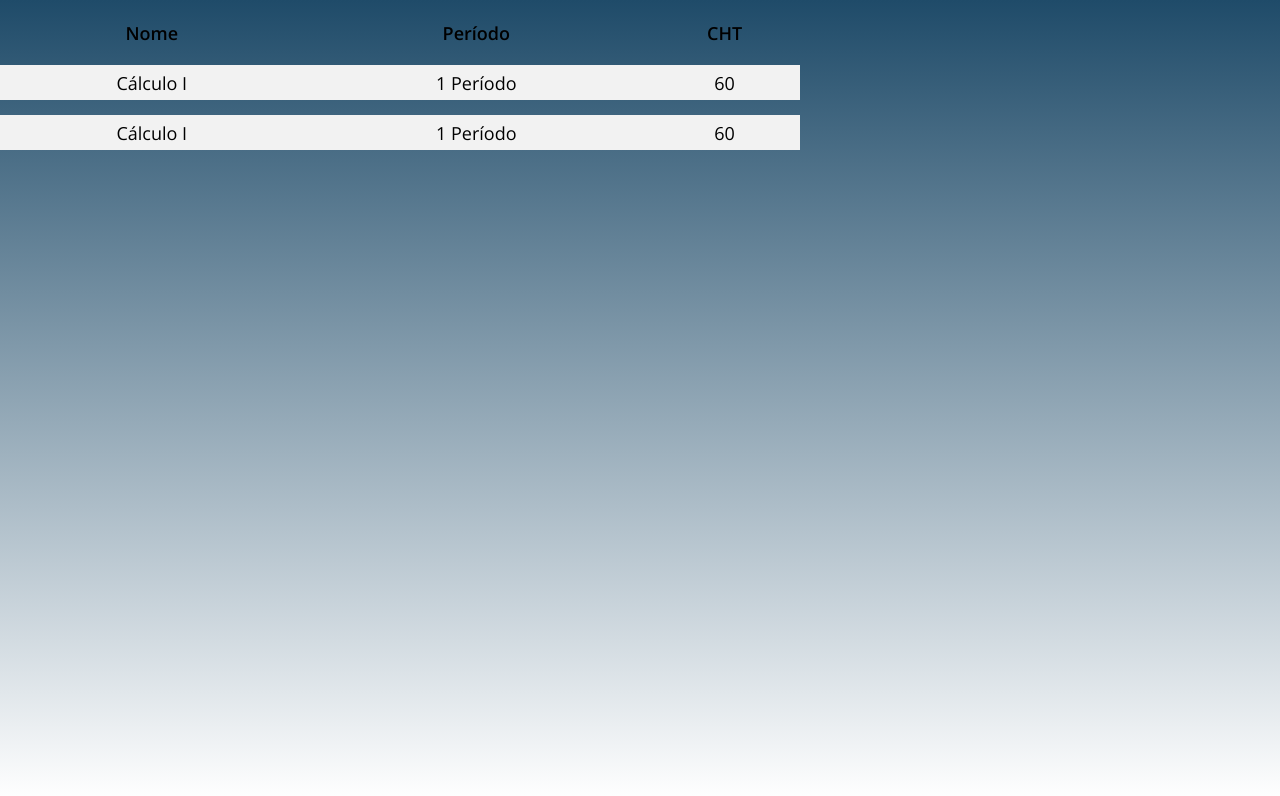
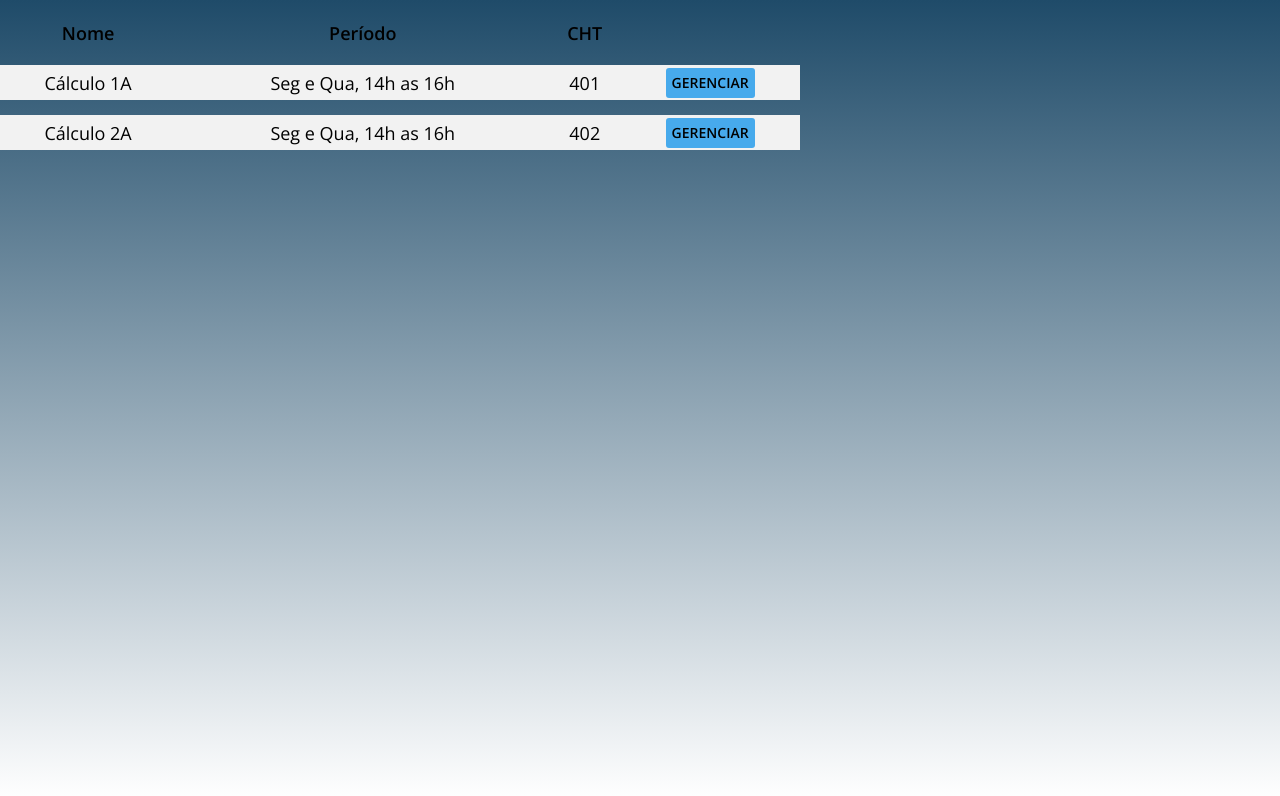
Before and after one commit to gustavo-ferreira03/projeto-iduff-front, a React (Create React App) app: page /test in a window 1280 px wide. Shown: the top 796 px of the page. Built offline with nearby package versions, Linux system fonts and the light colour scheme; a web font is replaced by a local one.

Commit message:
Finalizado componente genérico Table

```diff
--- a/src/components/Button/button.css
+++ b/src/components/Button/button.css
@@ -3,6 +3,7 @@
     background: none;
     border-radius: 3px;
     cursor: pointer;
+    width: fit-content;
 }
 
 /* STYLES */
@@ -62,21 +63,21 @@
 /* SIZES */
 
 .btn--large {
-    width: 160px;
+    min-width: 160px;
     height: 40px;
     font-size: 18px;
     font-weight: 700;
 }
 
 .btn--medium {
-    width: 120px;
+    min-width: 120px;
     height: 35px;
     font-size: 14px;
     font-weight: 600;
 }
 
 .btn--small {
-    width: 75px;
+    min-width: 75px;
     height: 30px;
     font-size: 14px;
     font-weight: 600;
--- a/src/components/Table/Table.jsx
+++ b/src/components/Table/Table.jsx
@@ -1,7 +1,8 @@
 import React from 'react'
 import styles from './Table.module.css'
+import TableRow from './TableRows/TableRows'
 
-export default function Table({ columns, data, children }) {
+export default function Table({ columns, data }) {
   return (
     <table className={styles.table}>
         <thead>
@@ -10,7 +11,7 @@ export default function Table({ columns, data, children }) {
             </tr>
         </thead>
         <tbody>
-            {children}
+          {<TableRow data={data}></TableRow>}
         </tbody>
     </table>
   )
--- a/src/components/Table/Table.module.css
+++ b/src/components/Table/Table.module.css
@@ -21,3 +21,8 @@
     text-align: center;
     vertical-align: middle;
 }
+
+.table tbody tr {
+    background-color: var(--gray);
+    border: 0.5px solid var(--black);
+}
--- a/src/components/Table/TableRow/ResumeTableRow.jsx
+++ /dev/null
@@ -1,12 +0,0 @@
-import React from 'react'
-import './TableRow.css'
-
-export default function TableRow({ data }) {
-  return (
-    <tr className="table_row">
-        <td>{data.course}</td>
-        <td>{data.semester}</td>
-        <td>{data.cht}</td>
-    </tr>
-  )
-}
--- a/src/components/Table/TableRow/TableRow.css
+++ /dev/null
@@ -1,4 +0,0 @@
-.table_row {
-    background-color: var(--gray);
-    border: 0.5px solid var(--black);
-}
--- /dev/null
+++ b/src/components/Table/TableRows/TableRows.jsx
@@ -0,0 +1,12 @@
+import React from 'react'
+
+export default function TableRows({ data }) {
+  return (
+    // Itera sobre cada linha
+    data.map((row, index) => <tr key={index} className="table_row">
+      {/* Itera sobre o conteúdo da linha */}
+      {console.log(index)}
+      {row.map(content => <td>{content}</td>)}
+    </tr>)
+  )
+}
--- a/src/pages/Test.jsx
+++ b/src/pages/Test.jsx
@@ -1,29 +1,31 @@
 import React from 'react'
-import TableRow from '../components/Table/TableRow/ResumeTableRow'
+import TableRow from '../components/Table/TableRows/TableRows'
 import Table from '../components/Table/Table'
+import Button from '../components/Button/Button'
 
+// Precisa colocar as colunas da tabela
 const columns = [
   "Nome",
   "Período",
   "CHT"
 ]
 
-const courses = [{
-  course: "Cálculo I",
-  semester: "1 Período",
-  cht: "60"
-}, {
-  course: "Cálculo I",
-  semester: "1 Período",
-  cht: "60"
-}]
+// Carrega o conteúdo que vai ser colocado dentro de cada linha (pode colocar botões ou dropdowns tb)
+const data = [
+  ["Cálculo 1A",
+  "Seg e Qua, 14h as 16h",
+  "401",
+  <Button buttonSize="btn--small" buttonStyle="btn--light-blue--solid">GERENCIAR</Button>],
+  ["Cálculo 2A",
+  "Seg e Qua, 14h as 16h",
+  "402",
+  <Button buttonSize="btn--small" buttonStyle="btn--light-blue--solid">GERENCIAR</Button>]
+]
 
 export default function Test() {
   return (
     <>
-      <Table columns={columns}>
-        {courses.map(course => <TableRow data={course}></TableRow>)}
-      </Table>
+      <Table columns={columns} data={data} />
     </>
   )
 }
```
